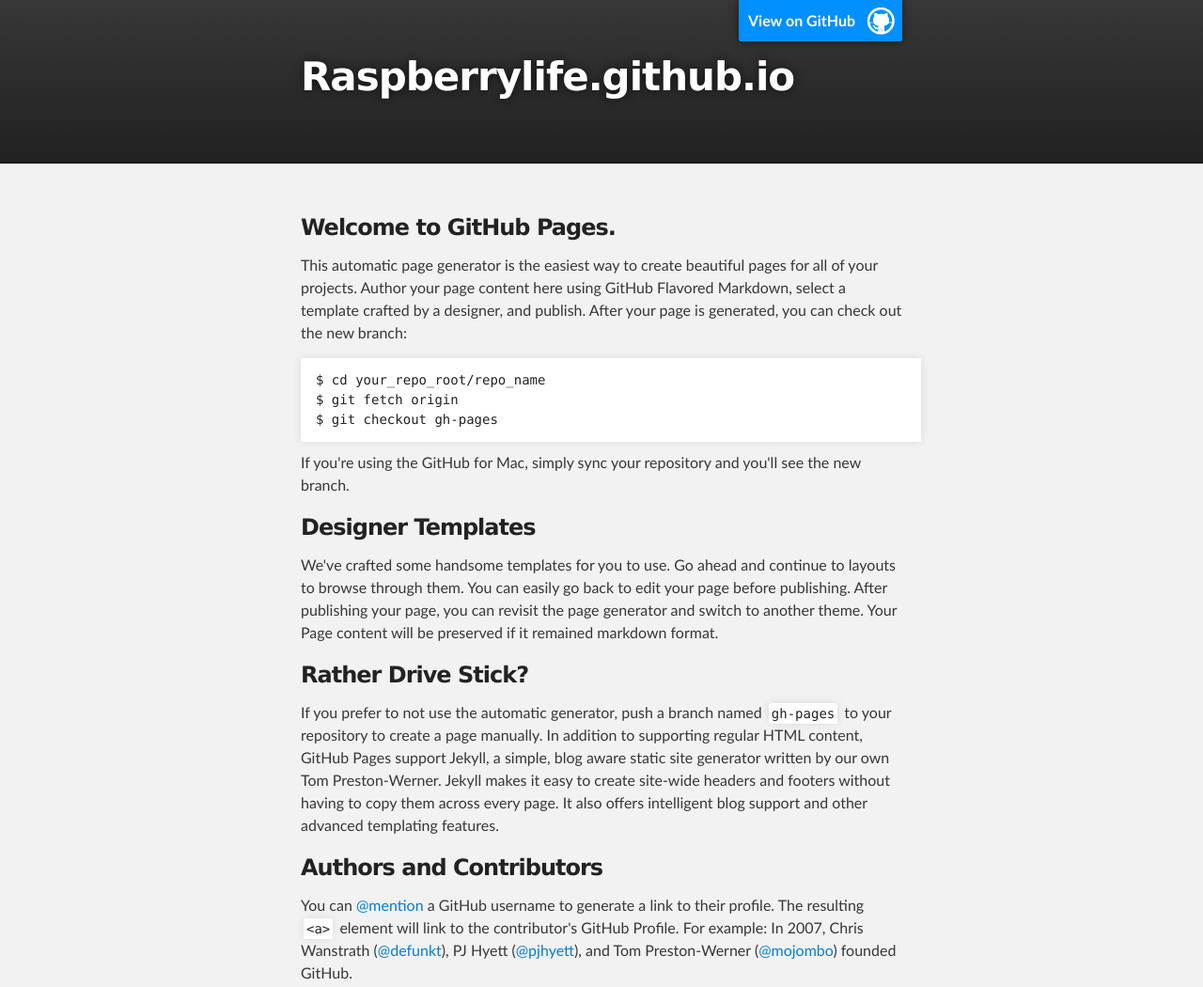
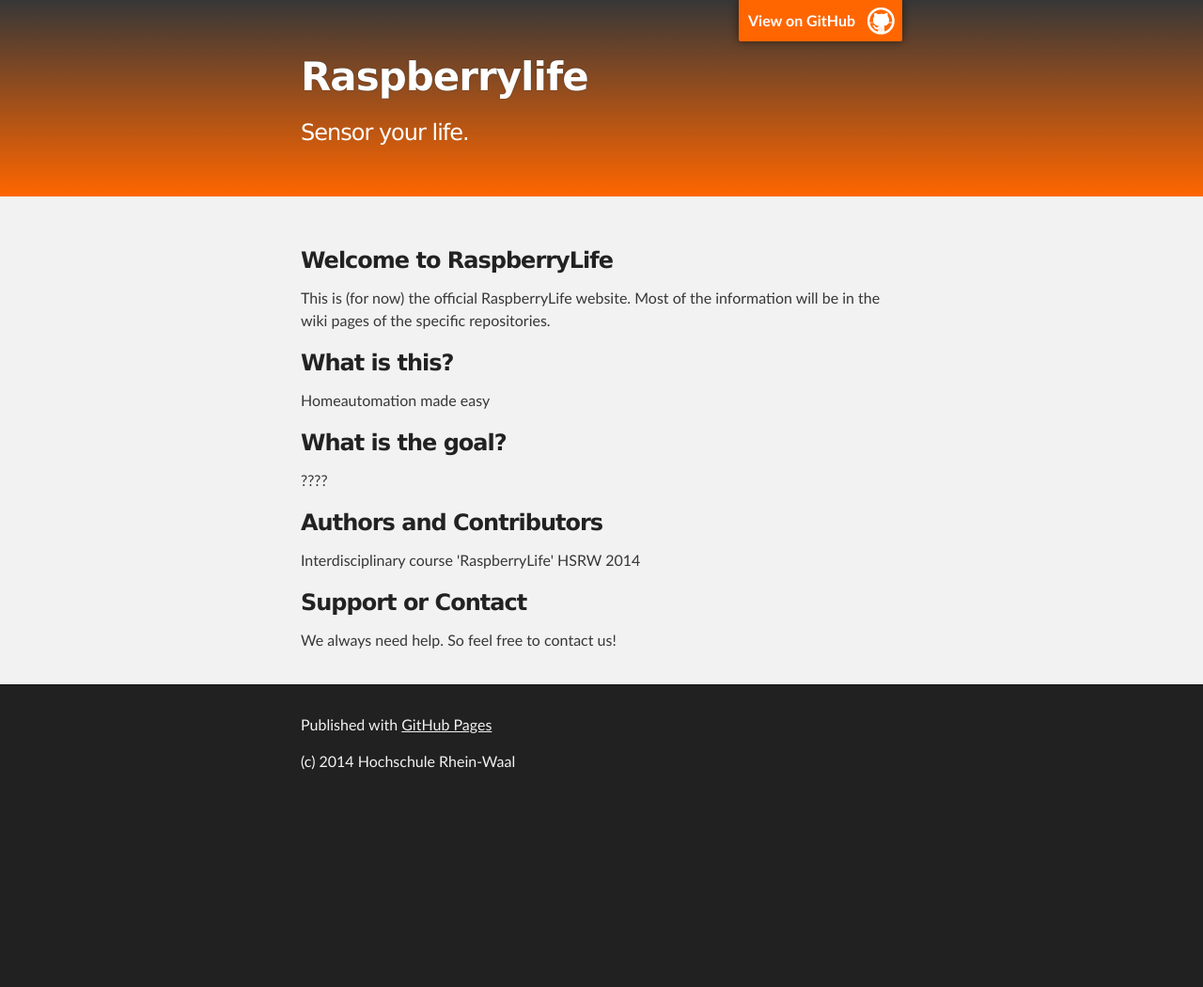
Before and after one commit to RaspberryLife/raspberrylife.github.io, a plain HTML site: page index.html in a window 1280 px wide. Shown: the top 1050 px of the page at 94% size. After the commit the page ends 857 px from the top, so only its background shows below. Drawn offline with Linux system fonts and the light colour scheme.

Commit message:
updated without texts and horrible design

```diff
--- a/index.html
+++ b/index.html
@@ -8,7 +8,7 @@
 
     <link rel="stylesheet" type="text/css" media="screen" href="stylesheets/stylesheet.css">
 
-    <title>Raspberrylife.github.io</title>
+    <title>RaspberryLife</title>
   </head>
 
   <body>
@@ -18,8 +18,8 @@
         <header class="inner">
           <a id="forkme_banner" href="https://github.com/RaspberryLife">View on GitHub</a>
 
-          <h1 id="project_title">Raspberrylife.github.io</h1>
-          <h2 id="project_tagline"></h2>
+          <h1 id="project_title">Raspberrylife</h1>
+          <h2 id="project_tagline">Sensor your life.</h2>
 
         </header>
     </div>
@@ -27,37 +27,32 @@
     <!-- MAIN CONTENT -->
     <div id="main_content_wrap" class="outer">
       <section id="main_content" class="inner">
-        <h3>
-<a id="welcome-to-github-pages" class="anchor" href="#welcome-to-github-pages" aria-hidden="true"><span class="octicon octicon-link"></span></a>Welcome to GitHub Pages.</h3>
+<h3>
+<a id="welcome-to-github-pages" class="anchor" href="#welcome-to-github-pages" aria-hidden="true"><span class="octicon octicon-link"></span></a>
+    Welcome to RaspberryLife
+</h3>
 
-<p>This automatic page generator is the easiest way to create beautiful pages for all of your projects. Author your page content here using GitHub Flavored Markdown, select a template crafted by a designer, and publish. After your page is generated, you can check out the new branch:</p>
-
-<pre><code>$ cd your_repo_root/repo_name
-$ git fetch origin
-$ git checkout gh-pages
-</code></pre>
-
-<p>If you're using the GitHub for Mac, simply sync your repository and you'll see the new branch.</p>
+<p>This is (for now) the official RaspberryLife website. Most of the information will be in the wiki pages of the specific repositories.</p>
 
 <h3>
-<a id="designer-templates" class="anchor" href="#designer-templates" aria-hidden="true"><span class="octicon octicon-link"></span></a>Designer Templates</h3>
+<a id="designer-templates" class="anchor" href="#designer-templates" aria-hidden="true"><span class="octicon octicon-link"></span></a>What is this?</h3>
 
-<p>We've crafted some handsome templates for you to use. Go ahead and continue to layouts to browse through them. You can easily go back to edit your page before publishing. After publishing your page, you can revisit the page generator and switch to another theme. Your Page content will be preserved if it remained markdown format.</p>
+<p>Homeautomation made easy</p>
 
 <h3>
-<a id="rather-drive-stick" class="anchor" href="#rather-drive-stick" aria-hidden="true"><span class="octicon octicon-link"></span></a>Rather Drive Stick?</h3>
+<a id="rather-drive-stick" class="anchor" href="#rather-drive-stick" aria-hidden="true"><span class="octicon octicon-link"></span></a>What is the goal?</h3>
 
-<p>If you prefer to not use the automatic generator, push a branch named <code>gh-pages</code> to your repository to create a page manually. In addition to supporting regular HTML content, GitHub Pages support Jekyll, a simple, blog aware static site generator written by our own Tom Preston-Werner. Jekyll makes it easy to create site-wide headers and footers without having to copy them across every page. It also offers intelligent blog support and other advanced templating features.</p>
+<p>????</p>
 
 <h3>
 <a id="authors-and-contributors" class="anchor" href="#authors-and-contributors" aria-hidden="true"><span class="octicon octicon-link"></span></a>Authors and Contributors</h3>
 
-<p>You can <a href="https://github.com/blog/821" class="user-mention">@mention</a> a GitHub username to generate a link to their profile. The resulting <code>&lt;a&gt;</code> element will link to the contributor's GitHub Profile. For example: In 2007, Chris Wanstrath (<a href="https://github.com/defunkt" class="user-mention">@defunkt</a>), PJ Hyett (<a href="https://github.com/pjhyett" class="user-mention">@pjhyett</a>), and Tom Preston-Werner (<a href="https://github.com/mojombo" class="user-mention">@mojombo</a>) founded GitHub.</p>
+<p>Interdisciplinary course 'RaspberryLife' HSRW 2014</p>
 
 <h3>
 <a id="support-or-contact" class="anchor" href="#support-or-contact" aria-hidden="true"><span class="octicon octicon-link"></span></a>Support or Contact</h3>
 
-<p>Having trouble with Pages? Check out the documentation at <a href="http://help.github.com/pages">http://help.github.com/pages</a> or contact <a href="mailto:support@github.com">support@github.com</a> and we’ll help you sort it out.</p>
+<p>We always need help. So feel free to contact us!</p>
       </section>
     </div>
 
@@ -65,6 +60,7 @@
     <div id="footer_wrap" class="outer">
       <footer class="inner">
         <p>Published with <a href="http://pages.github.com">GitHub Pages</a></p>
+        <p>(c) 2014 Hochschule Rhein-Waal</a></p>
       </footer>
     </div>
 
--- a/stylesheets/stylesheet.css
+++ b/stylesheets/stylesheet.css
@@ -277,7 +277,7 @@
   z-index: 10;
   padding: 10px 50px 10px 10px;
   color: #fff;
-  background: url('../images/blacktocat.png') #0090ff no-repeat 95% 50%;
+  background: url('../images/blacktocat.png')  #FF6600 no-repeat 95% 50%;
   font-weight: 700;
   box-shadow: 0 0 10px rgba(0,0,0,.5);
   border-bottom-left-radius: 2px;
@@ -285,12 +285,12 @@
 }
 
 #header_wrap {
-  background: #212121;
-  background: -moz-linear-gradient(top, #373737, #212121);
-  background: -webkit-linear-gradient(top, #373737, #212121);
-  background: -ms-linear-gradient(top, #373737, #212121);
-  background: -o-linear-gradient(top, #373737, #212121);
-  background: linear-gradient(top, #373737, #212121);
+  background: #FF6600;
+  background: -moz-linear-gradient(top,#FF6600,#f2f2f2);
+  background: -webkit-linear-gradient(top, #373737, #FF6600);
+  background: -ms-linear-gradient(top, #373737, #FF6600);
+  background: -o-linear-gradient(top, #373737, #FF6600);
+  background: linear-gradient(top, #373737, #FF6600);
 }
 
 #header_wrap .inner {
@@ -299,10 +299,10 @@
 
 #project_title {
   margin: 0;
-  color: #fff;
+  color: #FFF;
+  text-shadow: #111 0px 0px 1px;
   font-size: 42px;
   font-weight: 700;
-  text-shadow: #111 0px 0px 10px;
 }
 
 #project_tagline {
@@ -310,7 +310,6 @@
   font-size: 24px;
   font-weight: 300;
   background: none;
-  text-shadow: #111 0px 0px 10px;
 }
 
 #downloads {
@@ -354,7 +353,6 @@
 
 #main_content_wrap {
   background: #f2f2f2;
-  border-top: 1px solid #111;
   border-bottom: 1px solid #111;
 }
 
```
Also changed, not shown: params.json (deleted, +0 -1 lines).
